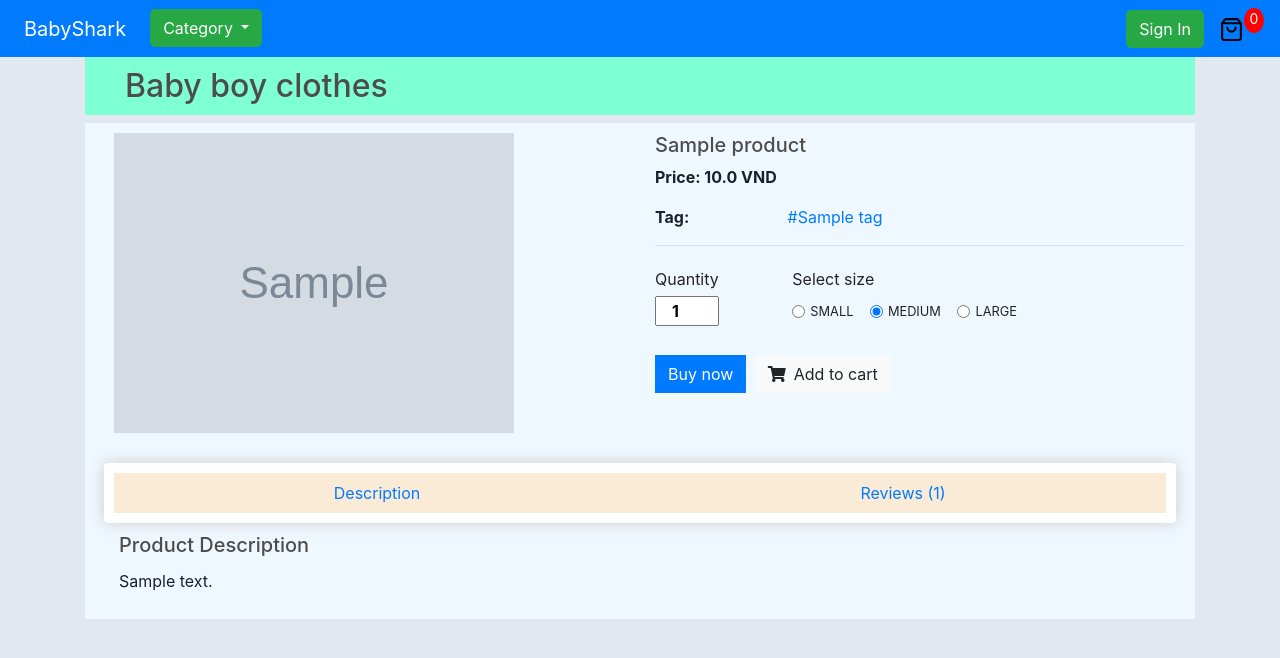
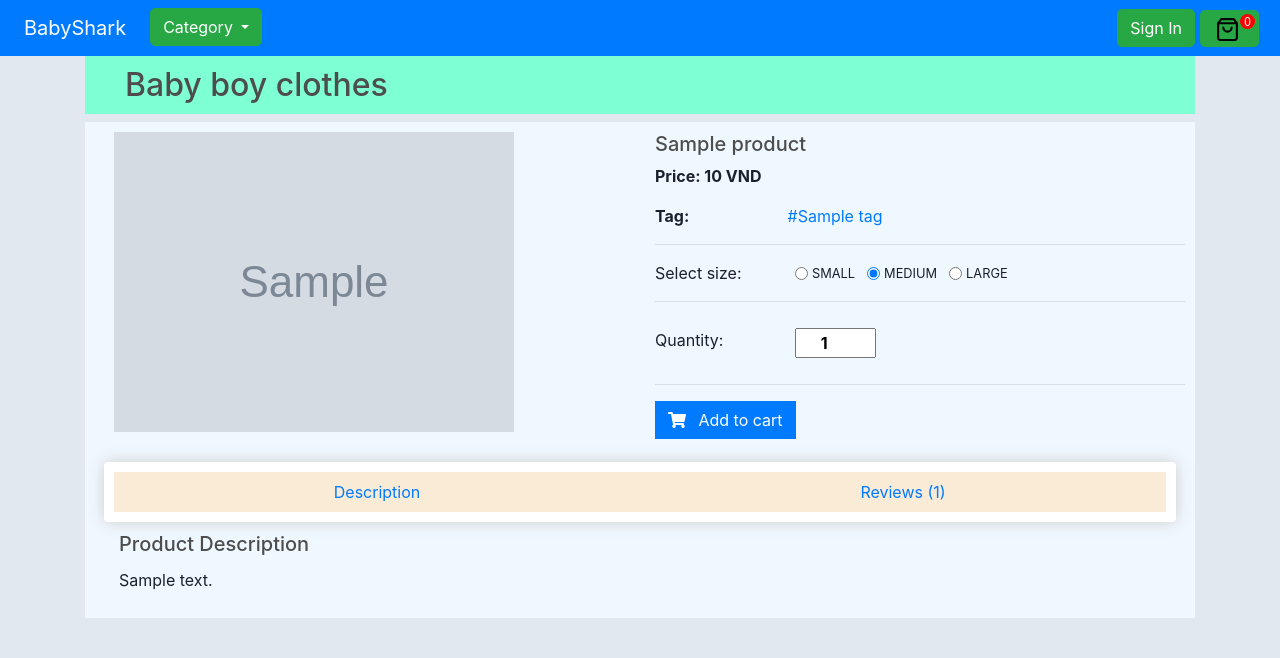
Before and after one commit to tblue160397/djangoecommerce, a Django app: page /product/1 in a window 1280 px wide. Shown: the top 658 px of the page. Run offline with Django 3.2, Linux system fonts and the light colour scheme; tables that the repository leaves empty hold one stand-in row (values such as "Sample post"); grey boxes marked "Sample" are stand-in pictures; some libraries are stand-ins or nearby versions.

Commit message:
Fix UI v.1 - ThinhMD

```diff
--- a/pyecommerce/store/templates/store/detailproduct.html
+++ b/pyecommerce/store/templates/store/detailproduct.html
@@ -30,7 +30,7 @@
       <h5>{{product.name}}</h5>
       <!-- <p class="mb-2 text-muted text-uppercase small">{{product.category}}</p> -->
       <p>
-        <span class="mr-1"><strong>Price: {{product.price}} VND</strong></span>
+        <span class="mr-1"><strong>Price: {{product.price|floatformat:0}} VND</strong></span>
       </p>
       <!-- <p class="pt-1">
        {{product.description}}
@@ -54,29 +54,19 @@
         </table> -->
       </div>
       <hr />
-      <div class="table-responsive mb-2">
+      <!-- <div class="table-responsive mb-2">
         <table class="table table-sm table-borderless">
-          <tbody>
-            <tr>
-              <td class="pl-0 pb-0 w-25">Quantity</td>
-              <td class="pb-0">Select size</td>
-            </tr>
-            <tr>
-              <td class="pl-0">
-                <div class="def-number-input number-input safari_only mb-0">
-                  <input
-                    class="quantity"
-                    min="1"
-                    name="quantity"
-                    id="quantity"
-                    value="1"
-                    type="number"
-                    style="width: 50%; text-align: center;"
-                  />
+          <tbody> -->
+            <div
+              class="form-inline my-2 my-lg-0 row"
+              style="display: flex; align-items: center;"
+            >
+              <div class="col-md-3">
+                <td class="pb-0">Select size: </td>
               </div>
-              </td>
-              <td>
-                <div class="mt-1">
+              <div class="form-inline my-2 my-lg-0 col-md-8"
+              style="display: flex; align-items: center;">
+                  <!-- <div class="mt-1"> -->
                     <div class="form-check form-check-inline pl-0">
                       <input
                         type="radio"
@@ -120,17 +110,46 @@
                         >Large</label
                       >
                     </div>
+                  <!-- </div> -->
               </div>
-              </td>
-            </tr>
-          </tbody>
+            </div>
+            <hr/>
+            <div
+              class="form-inline my-2 my-lg-0 row"
+              style="display: flex; align-items: center; margin-top: 15px;"
+            >
+              <div class="col-md-3" style="margin-top: 10px;">
+                <p class="pl-0 pb-0 w-25">Quantity: </p>
+              </div>
+              <div class="col-md-5">
+                <div class="def-number-input number-input safari_only mb-0">
+                  <input
+                    class="quantity"
+                    min="1"
+                    name="quantity"
+                    id="quantity"
+                    value="1"
+                    type="number"
+                    style="width: 40%; text-align: center;"
+                  />
+                </div>
+              </div>
+            </div>
+          <!-- </tbody>
         </table>
-      </div>
-      <button type="button" class="btn btn-primary btn-md mr-1 mb-2">
+      </div> -->
+      <!-- <button type="button" class="btn btn-primary btn-md mr-1 mb-2">
         Buy now
-      </button>
-      <button type="button" class="btn btn-light btn-md mr-1 mb-2" data-action="addtocart" id="addtocartBtn" data-product="{{product.id}}">
-        <i class="fas fa-shopping-cart pr-2"></i>Add to cart
+      </button> -->
+      <hr/>
+      <button
+        type="button"
+        class="btn btn-primary btn-md mr-1 mb-2"
+        data-action="addtocart" id="addtocartBtn"
+        data-product="{{product.id}}"
+      >
+        <i class="fas fa-shopping-cart pr-2"></i>
+        Add to cart
       </button>
     </div>
     <!-- Classic tabs -->
--- a/pyecommerce/store/templates/store/main.html
+++ b/pyecommerce/store/templates/store/main.html
@@ -114,13 +114,26 @@
               >Sign In</a
             >
             {% endif %}
-            <a href="{% url 'cart' %}">
+            <a
+              href="{% url 'cart' %}"
+              class="form-inline my-2 my-lg-0 bg-success"
+              style="
+                border-radius: 5px;
+                margin: 0 5px;
+                padding: 4px 4px 2px 0px;
+              "
+            >
               <img
                 id="cart-icon"
                 src="{% static 'images/shopping-bag.svg' %}"
               />
+              <p
+                id="cart-total"
+                style="width: 15px; height: 15px; font-size: 0.7rem"
+              >
+                {{cartItems}}
+              </p>
             </a>
-            <p id="cart-total">{{cartItems}}</p>
           </div>
         </div>
       </div>
--- a/pyecommerce/store/templates/store/store.html
+++ b/pyecommerce/store/templates/store/store.html
@@ -1,4 +1,7 @@
 {% extends 'store/main.html' %} {% load static %} {% block content %}
+<h2 style="background-color: aquamarine; padding: 10px 20px 10px 40px">
+  All Products
+</h2>
 <div class="row">
   {% for product in products %}
   <div class="col-lg-4" style="padding: 15px">
@@ -15,7 +18,7 @@
         style="display: flex; justify-content: space-between"
       >
         <h6 style="display: inline-block">
-          <strong>{{product.price|floatformat:2}} VND</strong>
+          <strong>{{product.price|floatformat:0}} VND</strong>
         </h6>
         <div class="form-inline my-2 my-lg-0">
           <!-- <button
```
Also changed, not shown: pyecommerce/store/templates/store/cart.html (+25 -18 lines), pyecommerce/media/images/ao-thun-tay-ngan-co-tron-cho-be-in-chu-xe-ta-ra-4-11-tuoi_(5).jpg (added), pyecommerce/media/images/ao-thun-tay-ngan-co-tron-cho-be-in-chu-xe-ta-ra-4-11-tuoi_5.jpg (added), pyecommerce/media/images/non-di-bien-cho-be-chong-nang-de-thuong_5.jpg (added), pyecommerce/media/images/non-di-bien-cho-be-chong-nang-de-thuong_5_WT6RJum.jpg (added). Lines whose indentation alone changed are shown as unchanged.
